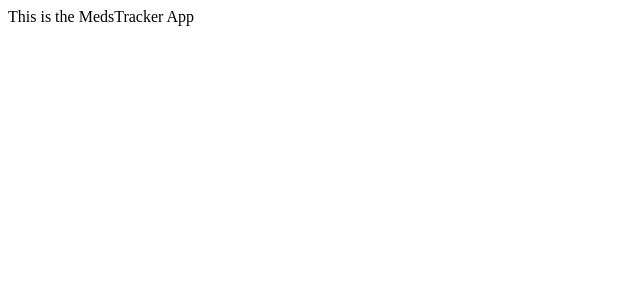
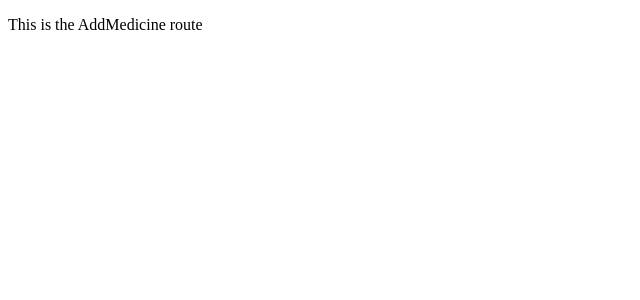
Before and after one commit to xylocone/meds-tracker, a React (Create React App) app: page /add in a window 1280 px wide. Shown: the top 300 px of the page, without its empty margins (0-640 px from the left). Built offline with nearby package versions, Linux system fonts and the light colour scheme.

Commit message:
Scaffold pages and define their routes

```diff
--- /dev/null
+++ b/src/AddMedicine.js
@@ -0,0 +1,3 @@
+export default function AddMedicine() {
+  return <p>This is the AddMedicine route</p>;
+}
--- a/src/App.js
+++ b/src/App.js
@@ -1,5 +1,5 @@
 function App() {
-  return <div>This is the MedsTracker App</div>;
+  return <p>This is the main App route</p>;
 }
 
 export default App;
--- /dev/null
+++ b/src/LogIn.js
@@ -0,0 +1,3 @@
+export default function LogIn() {
+  return <p>This is the LogIn route</p>;
+}
--- /dev/null
+++ b/src/ManageMedicines.js
@@ -0,0 +1,3 @@
+export default function ManageMedicines() {
+  return <p>This is the ManageMedicines route</p>;
+}
--- /dev/null
+++ b/src/SignUp.js
@@ -0,0 +1,3 @@
+export default function SignUp() {
+  return <p>This is the SignUp route</p>;
+}
--- a/src/index.js
+++ b/src/index.js
@@ -1,11 +1,42 @@
 import React from "react";
 import ReactDOM from "react-dom/client";
+import { createBrowserRouter, RouterProvider } from "react-router-dom";
+
+// Internal dependencies
+import App from "./App";
+import LogIn from "./LogIn";
+import SignUp from "./SignUp";
+import AddMedicine from "./AddMedicine";
+import ManageMedicines from "./ManageMedicines";
+
 import "./index.scss";
-import App from "./App";
+
+const router = createBrowserRouter([
+  {
+    path: "/",
+    element: <App />,
+  },
+  {
+    path: "/login",
+    element: <LogIn />,
+  },
+  {
+    path: "/signup",
+    element: <SignUp />,
+  },
+  {
+    path: "/manage",
+    element: <ManageMedicines />,
+  },
+  {
+    path: "/add",
+    element: <AddMedicine />,
+  },
+]);
 
 const root = ReactDOM.createRoot(document.getElementById("root"));
 root.render(
   <React.StrictMode>
-    <App />
+    <RouterProvider router={router} />
   </React.StrictMode>
 );
```
